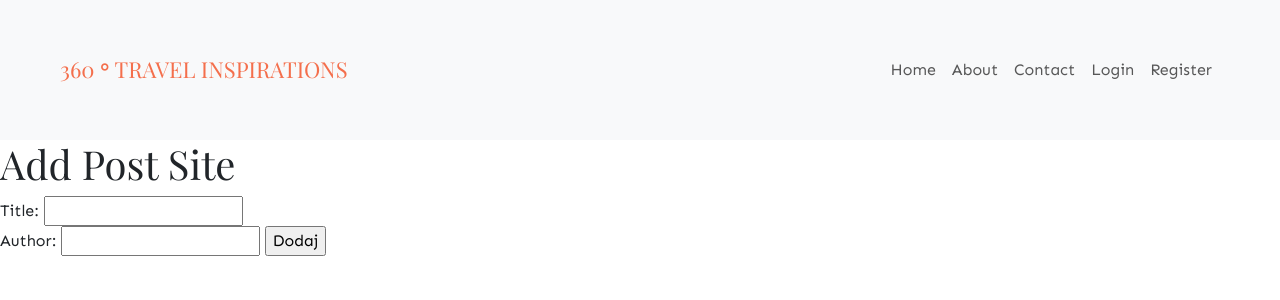
After one commit to karolinakowalczyk/TravelBlogFlask, a Flask app: page /add-post in a window 1280 px wide. The commit adds this page. Shown: the top 300 px of the page. Run offline with Flask 2, Linux system fonts and the light colour scheme; data that the repository does not hold is empty.

Commit message:
simple adding to db works

```diff
--- /dev/null
+++ b/src/templates/add-post.html
@@ -0,0 +1,14 @@
+{% extends "layout.html" %}
+{% block title %}
+Add Post
+{% endblock %}
+{% block content %}
+<div>
+    <h1>Add Post Site</h1>
+    <form action="/add-post" method="POST">
+        Title: <input type="text" name="title"><br>
+        Author: <input type="text" name="author">
+        <input type="submit" value="Dodaj">
+    </form>
+</div>
+{% endblock %}
--- a/src/templates/layout.html
+++ b/src/templates/layout.html
@@ -35,6 +35,9 @@
                         </li>
                         {% if loggedUser %}
                         <li class="nav-item">
+                            <a class="nav-link" href="{{ url_for('myPosts') }}">My Posts</a>
+                        </li>
+                        <li class="nav-item">
                             <a class="nav-link" href="{{ url_for('logout') }}">Log out</a>
                         </li>
                         {% else %}
--- a/src/views.py
+++ b/src/views.py
@@ -1,6 +1,11 @@
 from flask import Flask, session, render_template, request, redirect
 from . import app
 from .firebaseConfig import getAuth
+from .firebaseConfig import getDb
+
+
+auth = getAuth()
+db = getDb()
 
 
 @app.route("/", methods=['POST', 'GET'])
@@ -18,7 +23,6 @@ def register():
         email = request.form.get('email')
         password = request.form.get('password')
         try:
-            auth = getAuth()
             auth.create_user_with_email_and_password(email, password)
             print('Register successfully')
             return redirect('/login')
@@ -36,7 +40,6 @@ def login():
         email = request.form.get('email')
         password = request.form.get('password')
         try:
-            auth = getAuth()
             auth.sign_in_with_email_and_password(email, password)
             # print(auth.current_user)
             session['user'] = email
@@ -58,41 +61,16 @@ def logout():
     return redirect('/')
 
 
-# @app.route("/add-post", methods=['POST', 'GET'])
-# def register():
-#     # if request.method == 'POST':
-#     #     email = request.form.get('email')
-#     #     password = request.form.get('password')
-#     #     try:
-#     #         auth = getAuth()
-#     #         auth.create_user_with_email_and_password(email, password)
-#     #         print('Register successfully')
-#     #         return redirect('/login')
-#     #     except:
-#     #         print(auth.current_user)
-#     #         print('Failed to register')
-#     #         return redirect('/register')
-
-#     return render_template('addPost.html')
+@app.route("/my-posts", methods=['POST', 'GET'])
+def myPosts():
+    return render_template('my-posts.html')
 
 
-# @app.route("/about/")
-# def about():
-#     return render_template("about.html")
+@app.route("/add-post", methods=['POST', 'GET'])
+def addPost():
+    data = {"title": request.form.get(
+        'title'), "author": request.form.get('author')}
+    doc_ref = db.collection('posts').document()
+    doc_ref.set(data)
 
-# @app.route("/contact/")
-# def contact():
-#     return render_template("contact.html")
-
-# @app.route("/hello/")
-# @app.route("/hello/<name>")
-# def hello_there(name = None):
-#     return render_template(
-#         "hello_there.html",
-#         name=name,
-#         date=datetime.now()
-#     )
-
-# @app.route("/api/data")
-# def get_data():
-#     return app.send_static_file("data.json")
+    return render_template('add-post.html')
```
Also changed, not shown: src/templates/my-posts.html (added, +10 -0 lines), src/firebaseCred.py (deleted).
